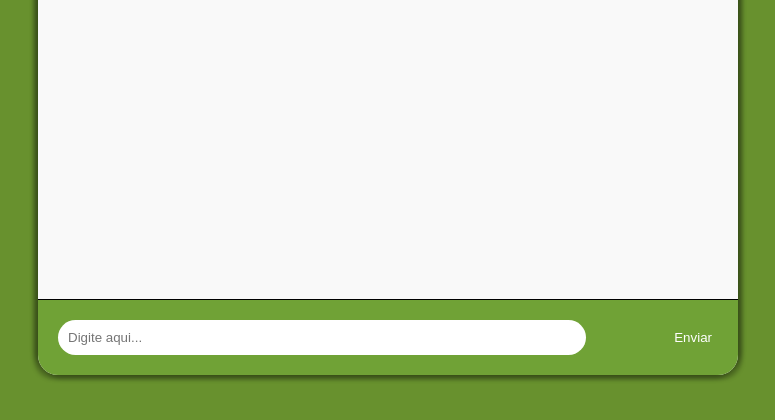
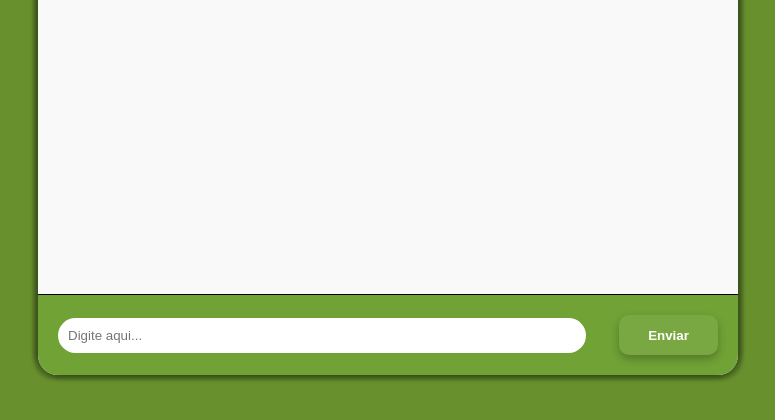
Before and after one commit to kiksasds/chatbot, a Flask app: page /base in a window 1280 px wide. Shown: the part 335-755 px from the top of the page, without its empty margins (252-1027 px from the left). Run offline with Flask 3, Linux system fonts and the light colour scheme.

Commit message:
stilo do botao

```diff
--- a/templates/base.html
+++ b/templates/base.html
@@ -29,7 +29,7 @@
             </div>
             <div class="chatbox__footer">
                 <input type="text" placeholder="Digite aqui...">
-                <button class="chatbox__send--footer send__button">Enviar</button>
+                <button class="chatbox__send--footer send__button form-button" style="width: 15%;">Enviar</button>
             </div>
         </div>
         <div class="chatbox__button">
```
